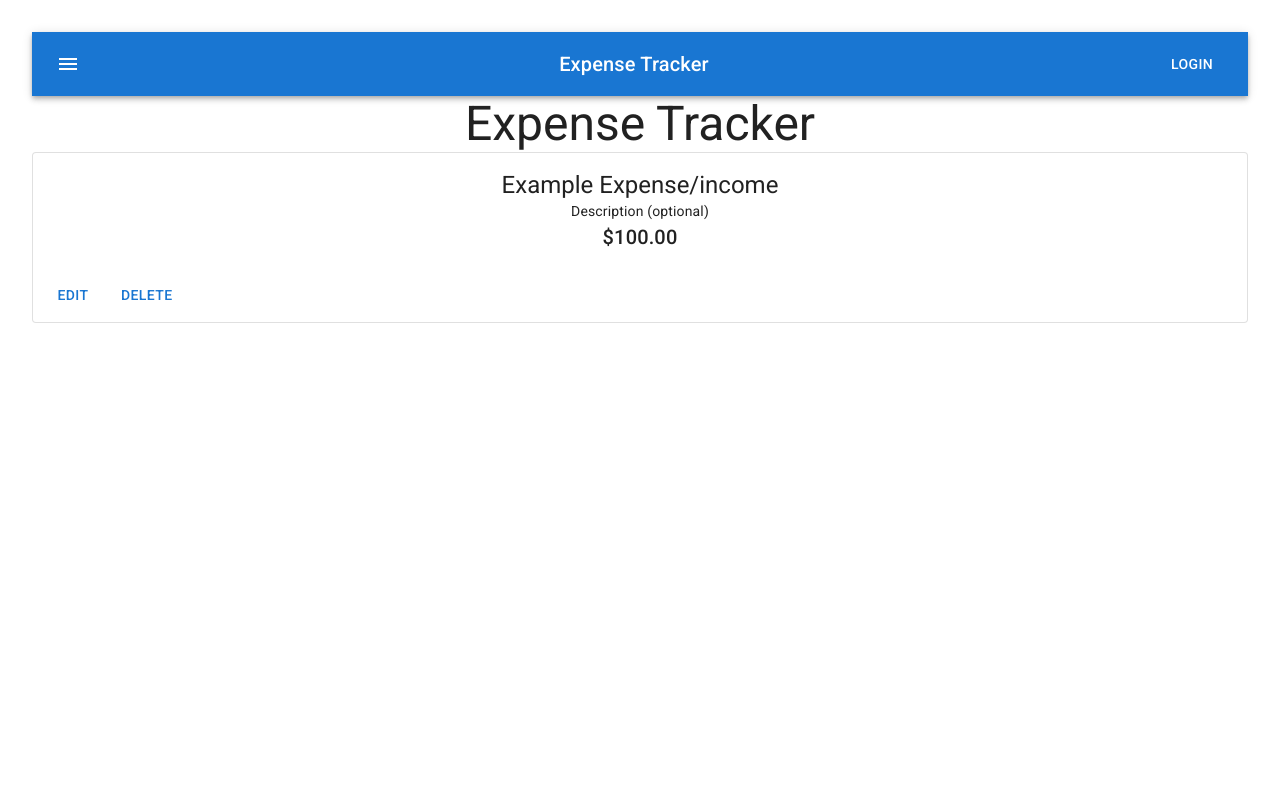
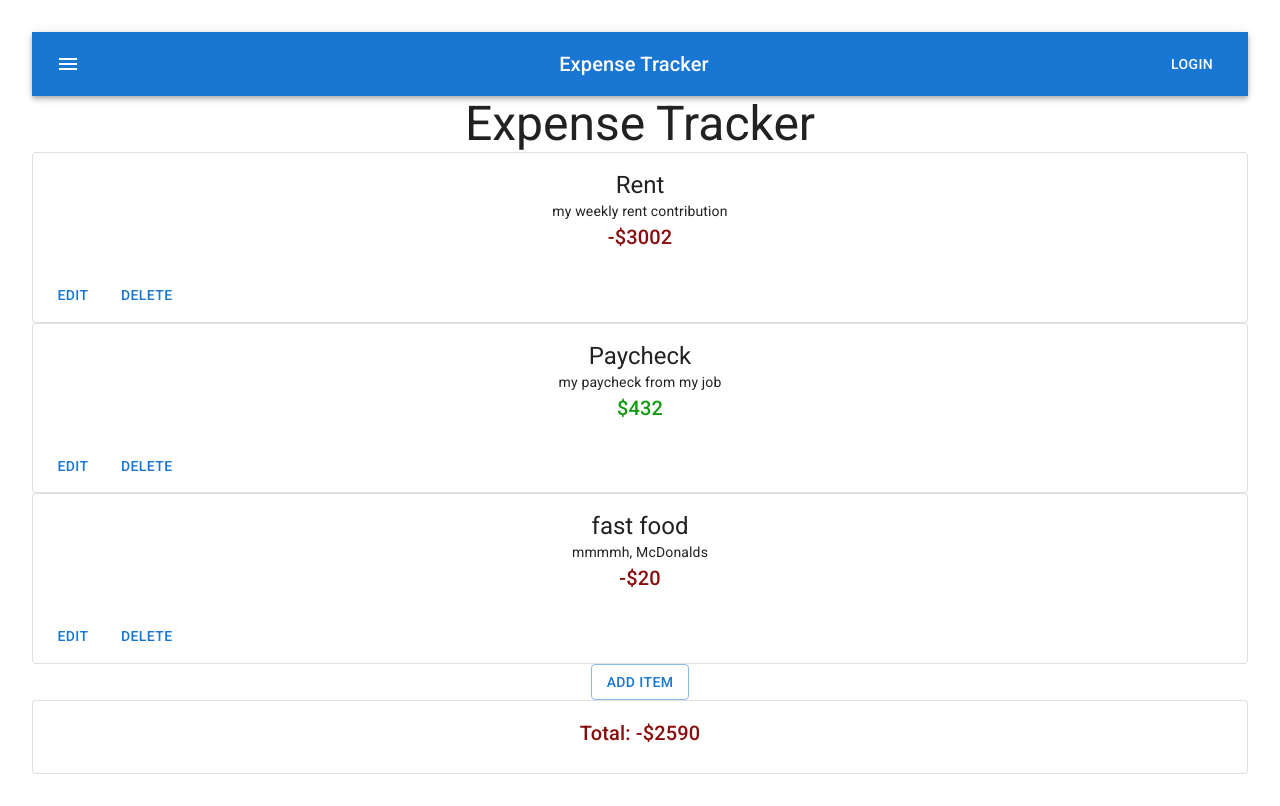
Before and after one commit to phi9009/expenseTracker, a React (Vite) app: page / in a window 1280 px wide. Built offline with nearby package versions, Linux system fonts and the light colour scheme.

Commit message:
created item array and added actual logic to tracking system as well as added an Item total component.

```diff
--- a/package.json
+++ b/package.json
@@ -15,7 +15,8 @@
     "@mui/icons-material": "^5.15.10",
     "@mui/material": "^5.15.10",
     "react": "^18.2.0",
-    "react-dom": "^18.2.0"
+    "react-dom": "^18.2.0",
+    "uuid": "^9.0.1"
   },
   "devDependencies": {
     "@types/react": "^18.2.55",
--- /dev/null
+++ b/src/AddItem.jsx
@@ -0,0 +1,8 @@
+import Button from '@mui/material/Button';
+
+export default function AddItem(){
+    return (
+        <Button variant='outlined'> Add Item</Button>
+    )
+
+}
--- /dev/null
+++ b/src/ItemsTotal.jsx
@@ -0,0 +1,20 @@
+
+import CardContent from '@mui/material/CardContent';
+import Typography from '@mui/material/Typography';
+import Card from '@mui/material/Card';
+import CardActions from '@mui/material/CardActions';
+import Button from '@mui/material/Button';
+
+import "./itemsTotal.css"
+
+export default function ItemsTotal( {value}) {
+	return (
+		<Card variant='outlined'>
+            <CardContent>
+                <Typography variant='h6' component='h6' className={(value < 0) ? "negative" : ""} >
+                    Total: {(value < 0) ? "-" : ""}${Math.abs(value)}
+                </Typography>
+            </CardContent>
+        </Card>
+	);
+}
--- /dev/null
+++ b/src/TrackedItem.css
@@ -0,0 +1,8 @@
+
+h6 {
+    color: #139b13
+}
+
+.expense {
+    color : #8a0d0d;
+}
--- a/src/TrackedItem.jsx
+++ b/src/TrackedItem.jsx
@@ -4,18 +4,19 @@ import Typography from '@mui/material/Typography';
 import Card from '@mui/material/Card';
 import CardActions from '@mui/material/CardActions';
 import Button from '@mui/material/Button';
-export default function TrackedItem() {
+import './TrackedItem.css'
+export default function TrackedItem( {value, isExpense, title, description}) {
 	return (
 		<Card variant='outlined'>
             <CardContent>
                 <Typography variant='h5' component="div">
-                    Example Expense/income
+                    {title}
                 </Typography>
                 <Typography variant="body2">
-                    Description (optional)
+                    {description}
                 </Typography>
-                <Typography variant='h6'>
-                    $100.00
+                <Typography variant='h6' className={isExpense?"expense": ""}>
+                {isExpense?"-": ""}${value}
                 </Typography>
             </CardContent>
             <CardActions>
--- a/src/Tracker.jsx
+++ b/src/Tracker.jsx
@@ -1,15 +1,41 @@
+import  {v4 as uuidv4} from 'uuid';
+
+
 
 import Typography from '@mui/material/Typography';
 
 import TrackedItem from './TrackedItem';
+import ItemsTotal from './ItemsTotal';
+import AddItem from './AddItem';
+
+
+
+
 export default function Tracker(){
+    const trackedItems = [  {value: 3002,    isExpense:true,     id:uuidv4(),    title: "Rent"       , description: "my weekly rent contribution"},
+    {value: 432,     isExpense:false,    id:uuidv4(),   title: "Paycheck"   , description: "my paycheck from my job"},
+    {value: 20,     isExpense:true,     id:uuidv4(),    title: "fast food"  , description: "mmmmh, McDonalds"}];
 
+    let budgetTotal = 0;
+    for(let i of trackedItems){
+        if(i.isExpense === true){
+            budgetTotal -= i.value;
+        }else{
+            budgetTotal += i.value;
+        }
+    }
     return (
         <div>
             <Typography variant='h3' component="h1">
                 Expense Tracker
             </Typography>
-            <TrackedItem />
+            { trackedItems.map((item, i) =>(
+
+                <TrackedItem key={item.id} value={item.value} isExpense={item.isExpense} title={item.title} description={item.description} />
+
+            ))}
+            <AddItem />
+            <ItemsTotal value={budgetTotal}/>
         </div>
     )
 }
--- /dev/null
+++ b/src/itemsTotal.css
@@ -0,0 +1,8 @@
+
+h6 {
+    color: #139b13
+}
+
+.negative {
+    color : #8a0d0d;
+}
```
Also changed, not shown: 1 other file (tests, documents, lock files or other folders).
